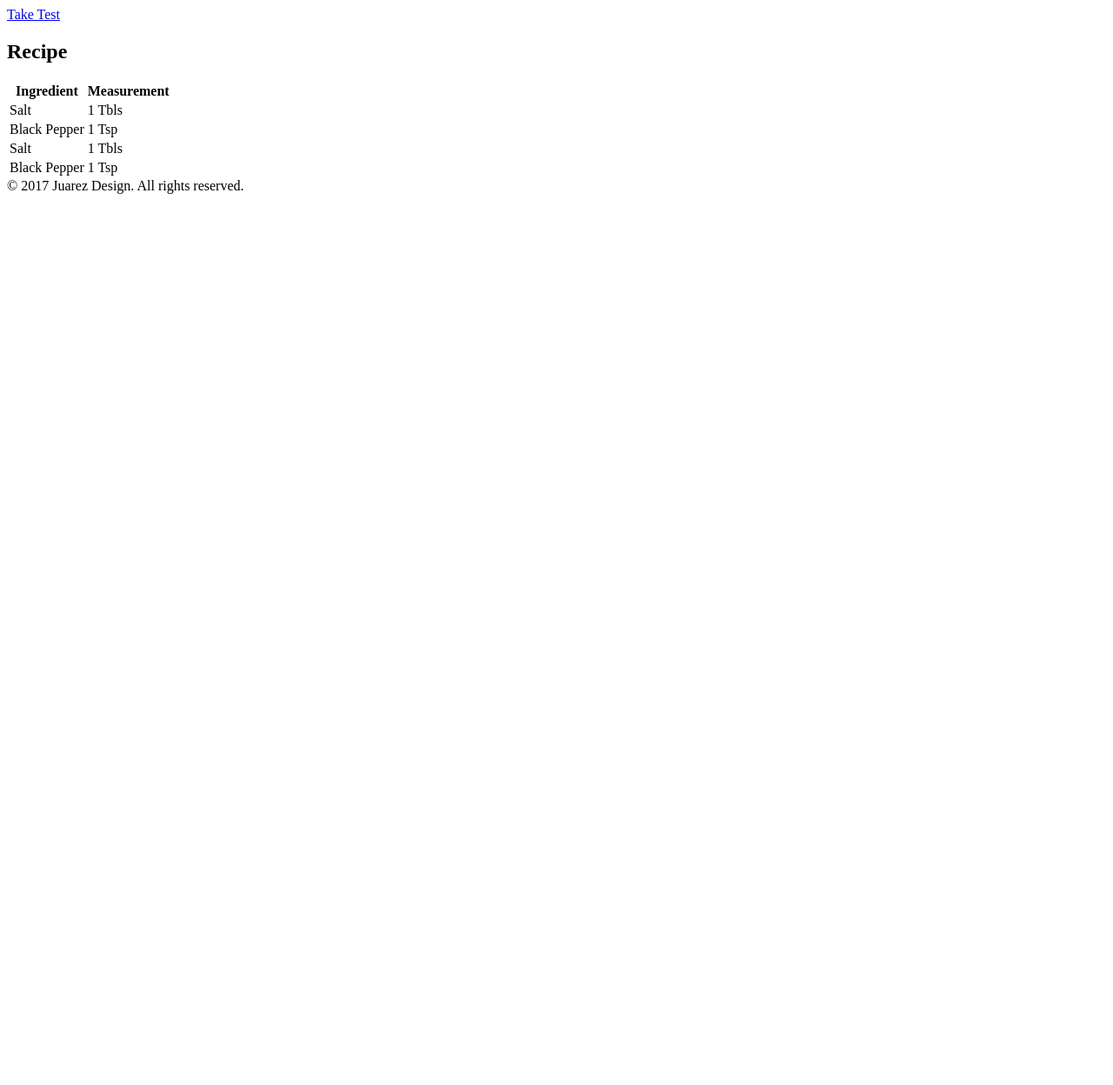
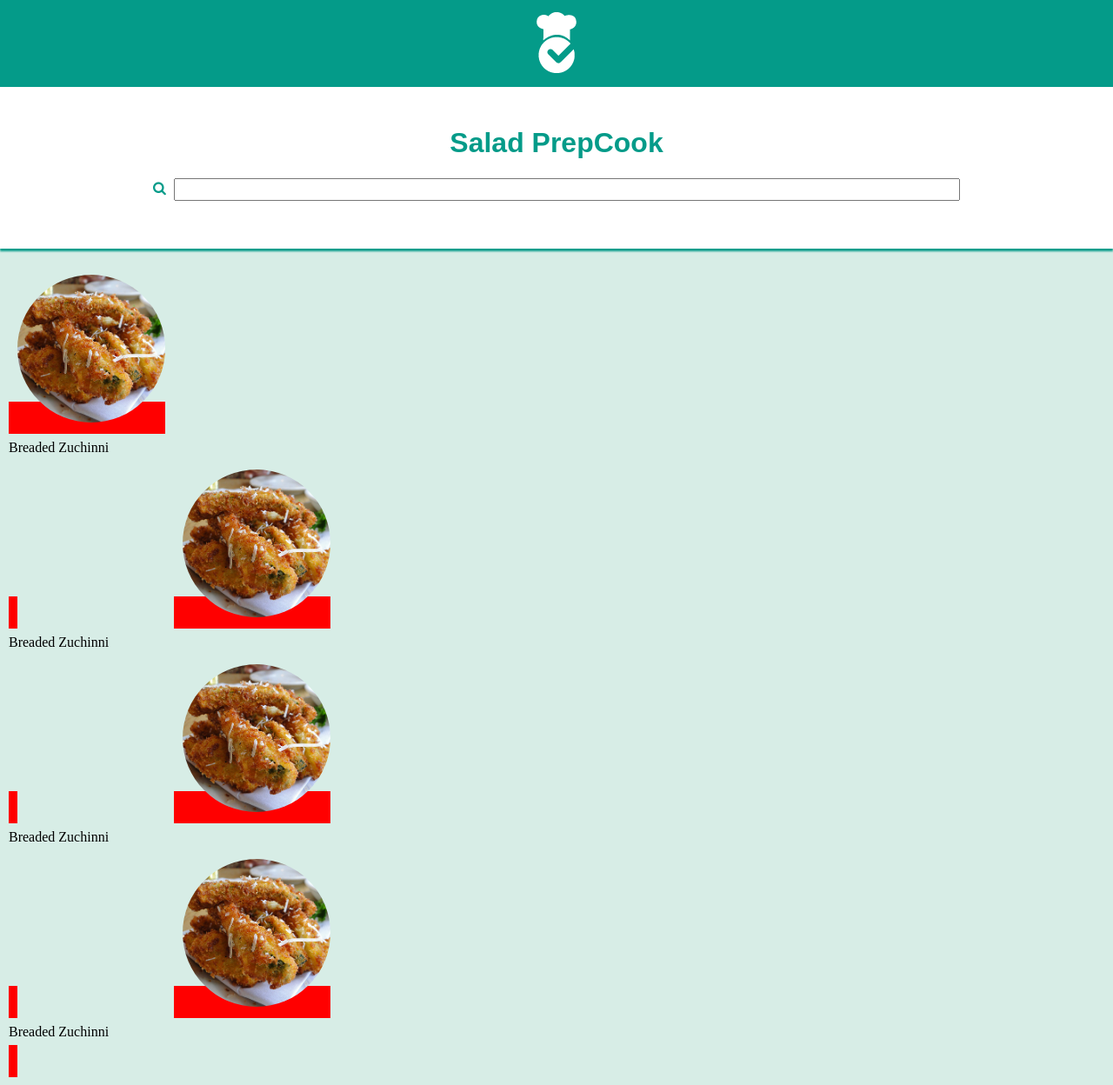
Before and after one commit to djuarez94/recipeReview_Application, a PHP site: page /recipeProfile.php in a window 1280 px wide. Shown: the whole page at 87% size. Before the commit the page ends 223 px from the top, so only its background shows below. Run offline with PHP 8.4, Linux system fonts and the light colour scheme; data that the repository does not hold is empty.

Commit message:
added html structure for recipeProfile.php

```diff
--- a/css/styles.css
+++ b/css/styles.css
@@ -1,6 +1,10 @@
 body {
     background-color: #d7ede6;
+    width: 100%;
+    margin-top: 0px;
+    margin-left: 0px;
 }
+
 header {
     background-color: #049b89;
     text-align: center;
@@ -8,12 +12,20 @@ header {
     line-height: 95px;
 }
 
+img.logo {
+  padding-top: 14px;
+}
+
+img.logo:hover {
+  opacity: .8;
+}
+
 .positions {
     background-color: #fff;
     display: block;
     text-align: center;
     margin: 60px 20px 50px 20px;
-    box-shadow: 0px 3px 2px #049b89;;
+    box-shadow: 0px 3px 2px #049b89;
 }
 
 .positions a {
@@ -26,6 +38,12 @@ header {
     font-size: 1.5em;
     color: #049b89;
 
+  -o-transition:.5s;
+  -ms-transition:.5s;
+  -moz-transition:.5s;
+  -webkit-transition:.5s;
+
+  transition: .5s;
 }
 
 .positions a:hover {
@@ -38,3 +56,48 @@ header {
     text-align: center;
     color: #049b89;
 }
+
+/*-------------------------------------
+| recipeProfile CSS
+-------------------------------------*/
+.search {
+  background-color: #fff;
+  margin-top: 0px;
+  text-align: center;
+  padding-top: 25px;
+  padding-bottom: 55px;
+  box-shadow: 0px 3px 2px #049b89;
+}
+
+i {
+  color: #049b89;
+  font-size: 1.5em;
+  padding-right: 5px;
+}
+
+.positionName {
+  color:#049b89;
+  font-family: sans-serif;
+  font-size: 2em;
+}
+
+.searchPos {
+  width: 70%;
+  height: 20px;
+}
+
+.recipeItem {
+  margin: auto;
+  padding: 30px 10px 10px 10px;
+}
+
+.item {
+  background-color: red;
+  margin-right: 180px;
+  padding: 10px;
+  display: inline;
+}
+
+.itemImg {
+  border-radius: 100%;
+}
--- a/recipeProfile.php
+++ b/recipeProfile.php
@@ -1,58 +1,42 @@
-<?php
-include('header.php');
-?>
+<!DOCTYPE html>
+<html>
+	<head>
+		<meta charset="utf-8">
+		<title>Recipe Viewer</title>
+		<link rel="stylesheet" href="css/styles.css">
+		<link rel="stylesheet" href="https://cdnjs.cloudflare.com/ajax/libs/font-awesome/4.7.0/css/font-awesome.min.css">
+	</head>
+	<body>
+		<div class="container">
+			<header>
+				<a href="index.php">
+					<img class="logo" src="img/cookCheckLoogo_70px.png">
+				</a>
+			</header>
+			<div class="search">
+				<h1 class="positionName">Salad PrepCook</h1>
+				<i class="fa fa-search" aria-hidden="true"></i>
+				<input class="searchPos" type="text" name="" value="">
+			</div>
+			<div class="recipeItem">
+				<div class="item">
+					<img class="itemImg" src="img/zuchini_PH.jpg" width="170px">
+					<p>Breaded Zuchinni</p>
+				</div>
+				<div class="item">
+					<img class="itemImg" src="img/zuchini_PH.jpg" width="170px">
+					<p>Breaded Zuchinni</p>
+				</div>
+				<div class="item">
+					<img class="itemImg" src="img/zuchini_PH.jpg" width="170px">
+					<p>Breaded Zuchinni</p>
+				</div>
+				<div class="item">
+					<img class="itemImg" src="img/zuchini_PH.jpg" width="170px">
+					<p>Breaded Zuchinni</p>
+				</div>
+			</div>
+		</div>
 
-<div class="recipeProfile">
-<?php
-    if ($conn = mysqli_connect('localhost', 'root', 'root', 'cookCheck')):
-
-        $id = 1;
-        if (isset($_GET['id'])) {$id = $_GET['id'];}
-        //run the query
-         $sql ="SELECT * FROM mealRecipes WHERE id = " . $id;
-
-         $result = mysqli_query($conn, $sql);
-
-         $slide = mysqli_fetch_assoc($result);
- ?>
-		<nav>
-		    <a class = "backButton" href="index.php"><i class="fa fa-arrow-left fa-2x" aria-hidden="true"></i></a>
-		    <a class = "testButton" href="testItem.php?id=<?php echo $slide['id']; ?>">Take Test</a>
-		</nav>
-
-		    <img src="<?php echo $slide['imgUrl']; ?>">
-		    <h2><?php echo $slide['recipeName']; ?></h2>
-		    <div class="text"><?php echo $slide['recipeDescr']; ?></div>
-</div>
-<div class="recipe">
-	<table>
-		<h2>Recipe</h2>
-		<tbody>
-			<tr>
-				<th>Ingredient</th>
-				<th>Measurement</th>
-			</tr>
-			<tr class="turqoise">
-				<td>Salt</td>
-				<td>1 Tbls</td>
-			</tr>
-			<tr class="">
-				<td>Black Pepper</td>
-				<td>1 Tsp</td>
-			</tr>
-			<tr class="turqoise">
-				<td>Salt</td>
-				<td>1 Tbls</td>
-			</tr>
-			<tr class="">
-				<td>Black Pepper</td>
-				<td>1 Tsp</td>
-			</tr>
-		</tbody>
-	</table>
-</div>
-
-<?php
-endif;
-?>
-<?php include('footer.php'); ?>
+	</body>
+</html>
```
Also changed, not shown: codeHolder.php (+62 -0 lines), index.php (+6 -2 lines), img/cookCheckLoogo_70px.png (added), img/zuchini_PH.jpg (added).
